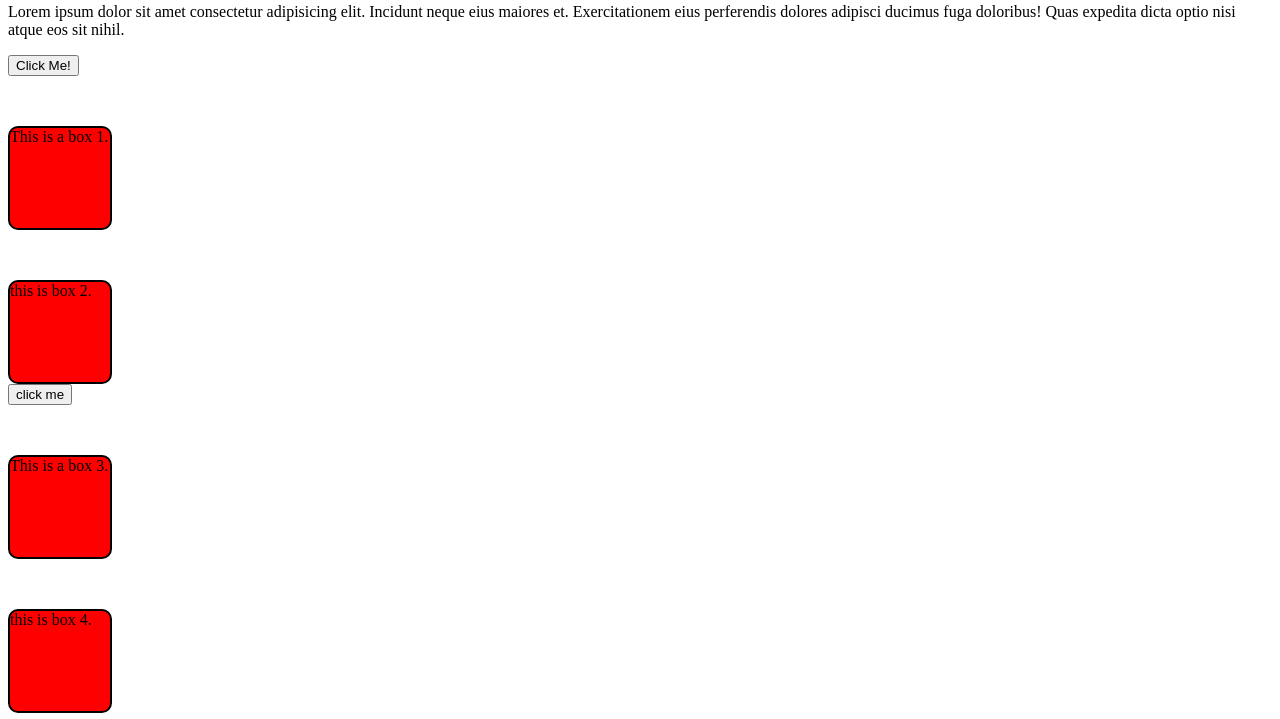
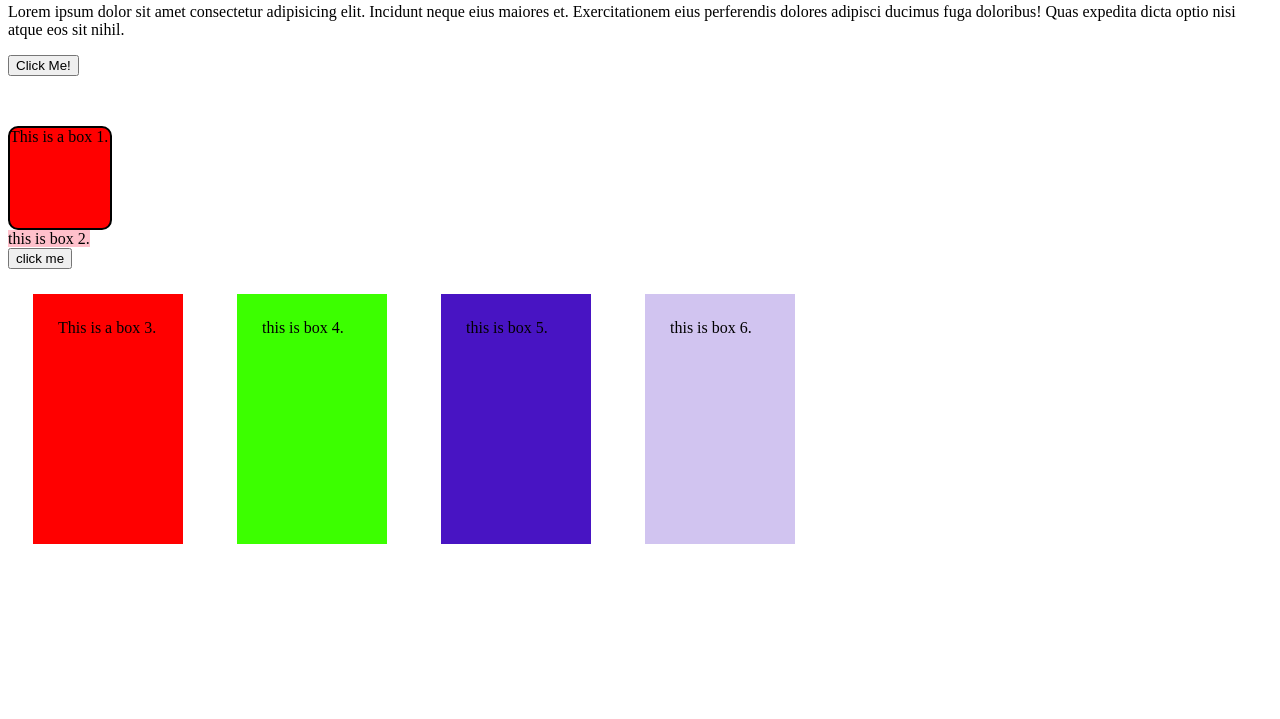
Before and after one commit to AnuragVerma28nov/HTML_CSS-TUTORIALS, a plain HTML site: page STUDY_MATERIALS/CSS_MATERIALS/LEVEL_2/index.html in a window 1280 px wide. Shown: the part 81-800 px from the top of the page. Drawn offline with Linux system fonts and the light colour scheme.

Commit message:
Update style.css

```diff
--- a/STUDY_MATERIALS/CSS_MATERIALS/LEVEL_2/style.css
+++ b/STUDY_MATERIALS/CSS_MATERIALS/LEVEL_2/style.css
@@ -1,4 +1,4 @@
-div{
+#box1{
     height: 100px;
     width: 100px;
     background-color: red;
@@ -8,6 +8,13 @@ div{
     border: 2px solid black;
     border-radius: 10px;
     margin-top: 50px;
+}
+#box2{
+    background-color: pink;
+    display: inline;
+}
+button{
+    display: block;
 }
 h1{
     width: 150px;
@@ -19,3 +26,27 @@ h1{
     text-align: center;
     border-radius: 50%;
 }
+
+.box{
+    height: 200px;
+    width: 100px;
+    margin: 25px;
+    padding: 25px;
+    display: inline-block;
+    /* display: inline; */
+}
+#box3{
+    background-color: red;
+}
+#box4{
+    background-color: rgb(60, 255,0);
+    /* display: none; */
+    /* visibility: hidden;  */
+}
+#box5{
+    background-color: rgb(72, 20, 195);
+}
+
+#box6{
+    background-color: rgba(72, 20, 195,.25);
+}
```
